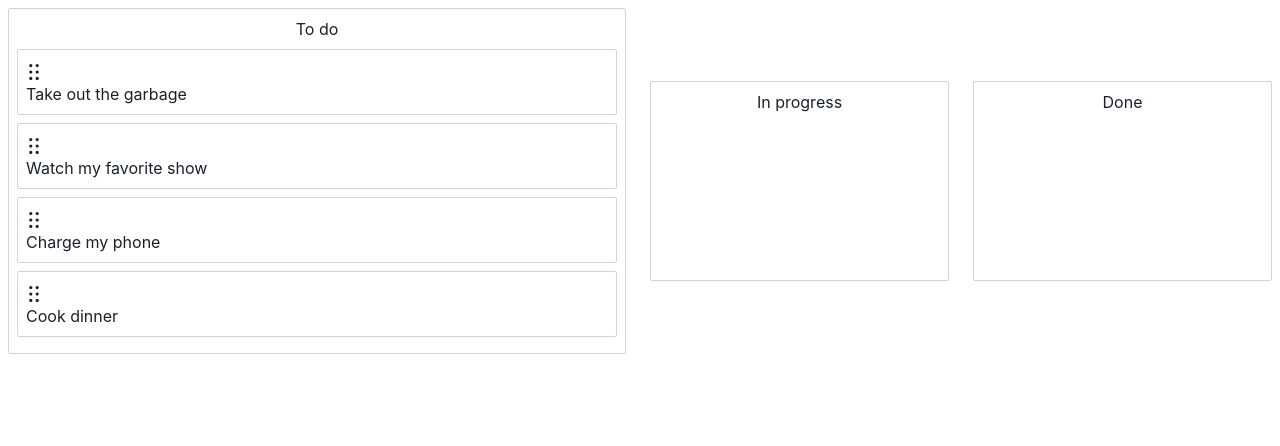
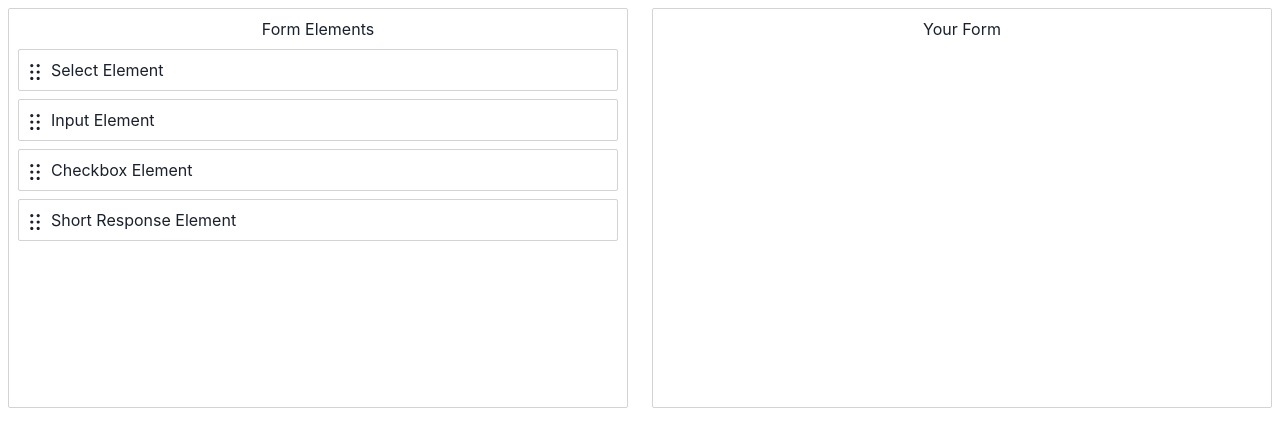
Before and after one commit to interform-open-web/interform, a Next.js app in the folder frontend/: page /builder in a window 1280 px wide. Shown: the top 446 px of the page. Built offline with nearby package versions, Linux system fonts and the light colour scheme.

Commit message:
ADDED: primitive drag and drop builder

```diff
--- a/frontend/pages/builder.tsx
+++ b/frontend/pages/builder.tsx
@@ -1,7 +1,7 @@
 import { useState } from "react";
 import data from "./data.json";
 import dynamic from "next/dynamic";
-import { HStack, VStack } from "@chakra-ui/react";
+import { HStack, VStack, Text } from "@chakra-ui/react";
 import { DragHandleIcon } from "@chakra-ui/icons";
 
 const DragDropContext = dynamic(
@@ -44,18 +44,19 @@ const Builder = () => {
       return;
     }
 
-    const start = formData.columns[source.droppableId];
-    const finish = formData.columns[destination.droppableId];
+    const startColumn = formData.columns[source.droppableId];
+    const destColumn = formData.columns[destination.droppableId];
 
-    if (start === finish) {
+    // If moving order within the same column
+    if (startColumn === destColumn) {
       const column = formData.columns[source.droppableId];
-      const newTaskIds = Array.from(column.taskIds);
-      newTaskIds.splice(source.index, 1);
-      newTaskIds.splice(destination.index, 0, draggableId);
+      const newElementIds = Array.from(column.elementIds);
+      newElementIds.splice(source.index, 1);
+      newElementIds.splice(destination.index, 0, draggableId);
 
       const newColumn = {
         ...column,
-        taskIds: newTaskIds,
+        elementIds: newElementIds,
       };
 
       setFormData({
@@ -68,28 +69,35 @@ const Builder = () => {
       return;
     }
 
-    // Moving from one list to another
-    const startTaskIds = Array.from(start.taskIds);
-    startTaskIds.splice(source.index, 1);
-    const newStart = {
-      ...start,
-      taskIds: startTaskIds,
-    };
+    // new elements
+    const newElements = JSON.parse(JSON.stringify(formData.elements));
 
-    const finishTaskIds = Array.from(finish.taskIds);
-    finishTaskIds.splice(destination.index, 0, draggableId);
+    // make copy of dragged element
+    const copiedElement = JSON.parse(
+      JSON.stringify(formData.elements[draggableId])
+    );
+    const copiedElementId = Number(Object.keys(formData.elements).length) + 1;
+    const newElementId = `element-${copiedElementId}`;
+    copiedElement.id = newElementId;
+
+    // add new element to new elements
+    newElements[copiedElement.id] = copiedElement;
+
+    const destElementIds = Array.from(destColumn.elementIds);
+    destElementIds.splice(destination.index, 0, copiedElement.id);
     const newFinish = {
-      ...finish,
-      taskIds: finishTaskIds,
+      ...destColumn,
+      elementIds: destElementIds,
     };
 
     const newState = {
-      ...formData,
+      elements: newElements,
       columns: {
         ...formData.columns,
-        [newStart.id]: newStart,
+        // [newStart.id]: newStart,
         [newFinish.id]: newFinish,
       },
+      columnOrder: formData.columnOrder,
     };
     setFormData(newState);
   }
@@ -99,11 +107,11 @@ const Builder = () => {
       <HStack>
         {formData.columnOrder.map((columnId: string) => {
           const column = formData.columns[columnId];
-          const tasks = column.taskIds.map(
-            (taskId: string) => formData.tasks[taskId]
+          const elements = column.elementIds.map(
+            (elementId: string) => formData.elements[elementId]
           );
 
-          return <Column key={column.id} column={column} tasks={tasks} />;
+          return <Column key={column.id} column={column} elements={elements} />;
         })}
       </HStack>
     </DragDropContext>
@@ -112,18 +120,24 @@ const Builder = () => {
 
 type ColumnProps = {
   column: any;
-  tasks: any;
+  elements: any;
 };
 
-const Column = ({ column, tasks }: ColumnProps) => {
+const Column = ({ column, elements }: ColumnProps) => {
   return (
     <VStack className="container">
       <div>{column.title}</div>
       <Droppable droppableId={column.id}>
         {(provided) => (
-          <div ref={provided.innerRef} {...provided.droppableProps}>
-            {tasks.map((task, idx) => (
-              <Task key={task.id} task={task} index={idx} />
+          <div
+            className={
+              column.id === "column-1" ? "sourceContainer" : "destContainer"
+            }
+            ref={provided.innerRef}
+            {...provided.droppableProps}
+          >
+            {elements.map((element, idx) => (
+              <Element key={element.id} element={element} index={idx} />
             ))}
             {provided.placeholder}
           </div>
@@ -133,20 +147,26 @@ const Column = ({ column, tasks }: ColumnProps) => {
   );
 };
 
-const Task = ({ task, index }) => {
+const Element = ({ element, index }) => {
   return (
-    <Draggable draggableId={task.id} index={index}>
+    <Draggable draggableId={element.id} index={index}>
       {(provided) => (
-        <div
-          className="taskContainer"
+        <HStack
+          className="elementContainer"
           {...provided.draggableProps}
           ref={provided.innerRef}
         >
+          {/* <div
+          className="elementContainer"
+          {...provided.draggableProps}
+          ref={provided.innerRef}
+        > */}
           <div className="handle" {...provided.dragHandleProps}>
             <DragHandleIcon />
           </div>
-          {task.content}
-        </div>
+          <Text>{element.content}</Text>
+          {/* </div> */}
+        </HStack>
       )}
     </Draggable>
   );
--- a/frontend/pages/data.json
+++ b/frontend/pages/data.json
@@ -1,26 +1,21 @@
 {
-  "tasks": {
-    "task-1": { "id": "task-1", "content": "Take out the garbage" },
-    "task-2": { "id": "task-2", "content": "Watch my favorite show" },
-    "task-3": { "id": "task-3", "content": "Charge my phone" },
-    "task-4": { "id": "task-4", "content": "Cook dinner" }
+  "elements": {
+    "element-1": { "id": "element-1", "content": "Select Element" },
+    "element-2": { "id": "element-2", "content": "Input Element" },
+    "element-3": { "id": "element-3", "content": "Checkbox Element" },
+    "element-4": { "id": "element-4", "content": "Short Response Element" }
   },
   "columns": {
     "column-1": {
       "id": "column-1",
-      "title": "To do",
-      "taskIds": ["task-1", "task-2", "task-3", "task-4"]
+      "title": "Form Elements",
+      "elementIds": ["element-1", "element-2", "element-3", "element-4"]
     },
     "column-2": {
       "id": "column-2",
-      "title": "In progress",
-      "taskIds": []
-    },
-    "column-3": {
-      "id": "column-3",
-      "title": "Done",
-      "taskIds": []
+      "title": "Your Form",
+      "elementIds": []
     }
   },
-  "columnOrder": ["column-1", "column-2", "column-3"]
+  "columnOrder": ["column-1", "column-2"]
 }
--- a/frontend/styles/globals.css
+++ b/frontend/styles/globals.css
@@ -21,10 +21,26 @@ a {
   border-radius: 2px;
   padding: 8px;
   width: 800px;
-  min-height: 200px;
+  min-height: 400px;
 }
 
-.taskContainer {
+.sourceContainer {
+  display: flex;
+  justify-content: center;
+  flex-direction: column;
+  align-items: center;
+  width: 100%;
+}
+
+.destContainer {
+  display: flex;
+  flex-direction: column;
+  align-items: center;
+  width: 600px;
+  min-height: 300px;
+}
+
+.elementContainer {
   border: 1px solid lightgrey;
   border-radius: 2px;
   padding: 8px;
```
